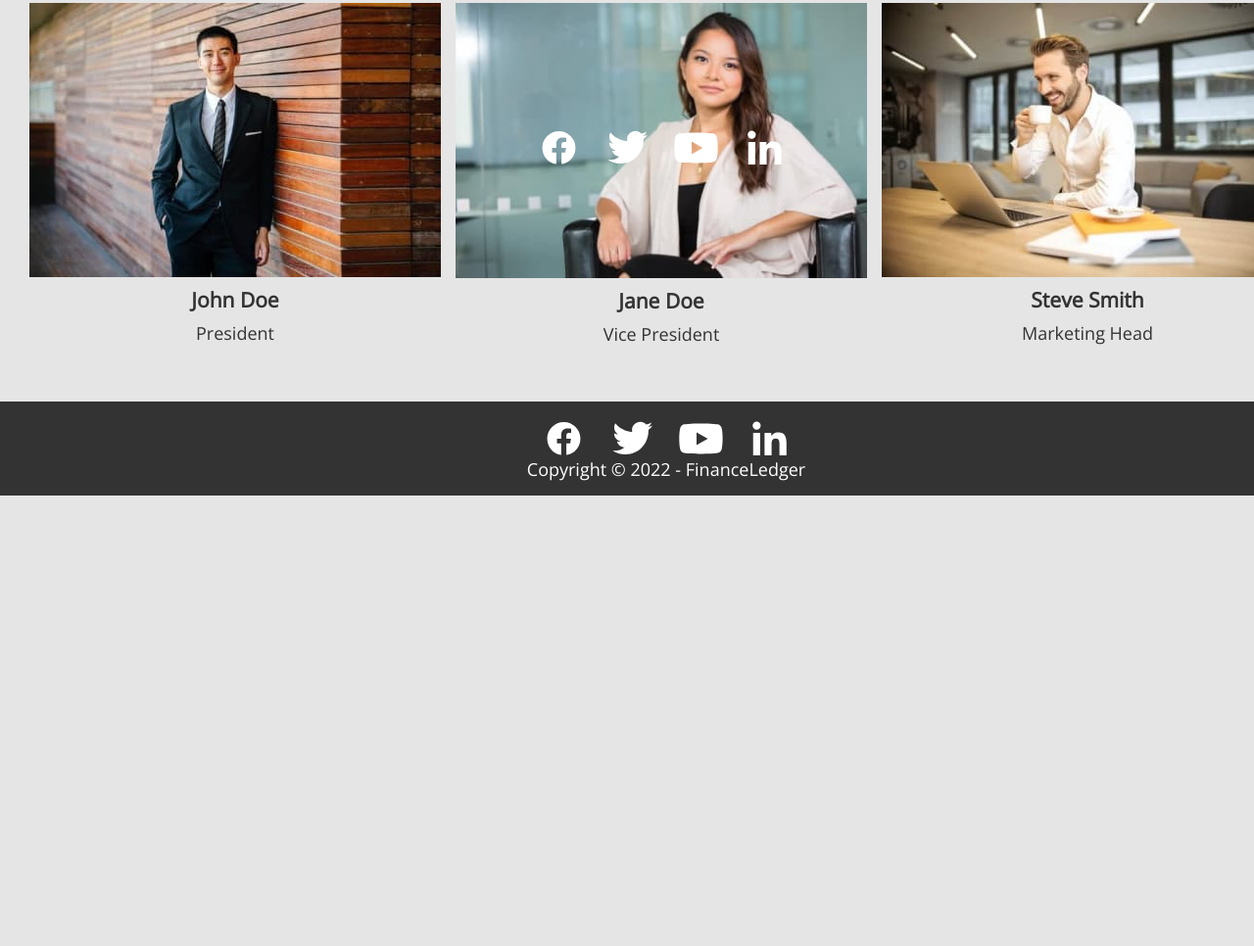
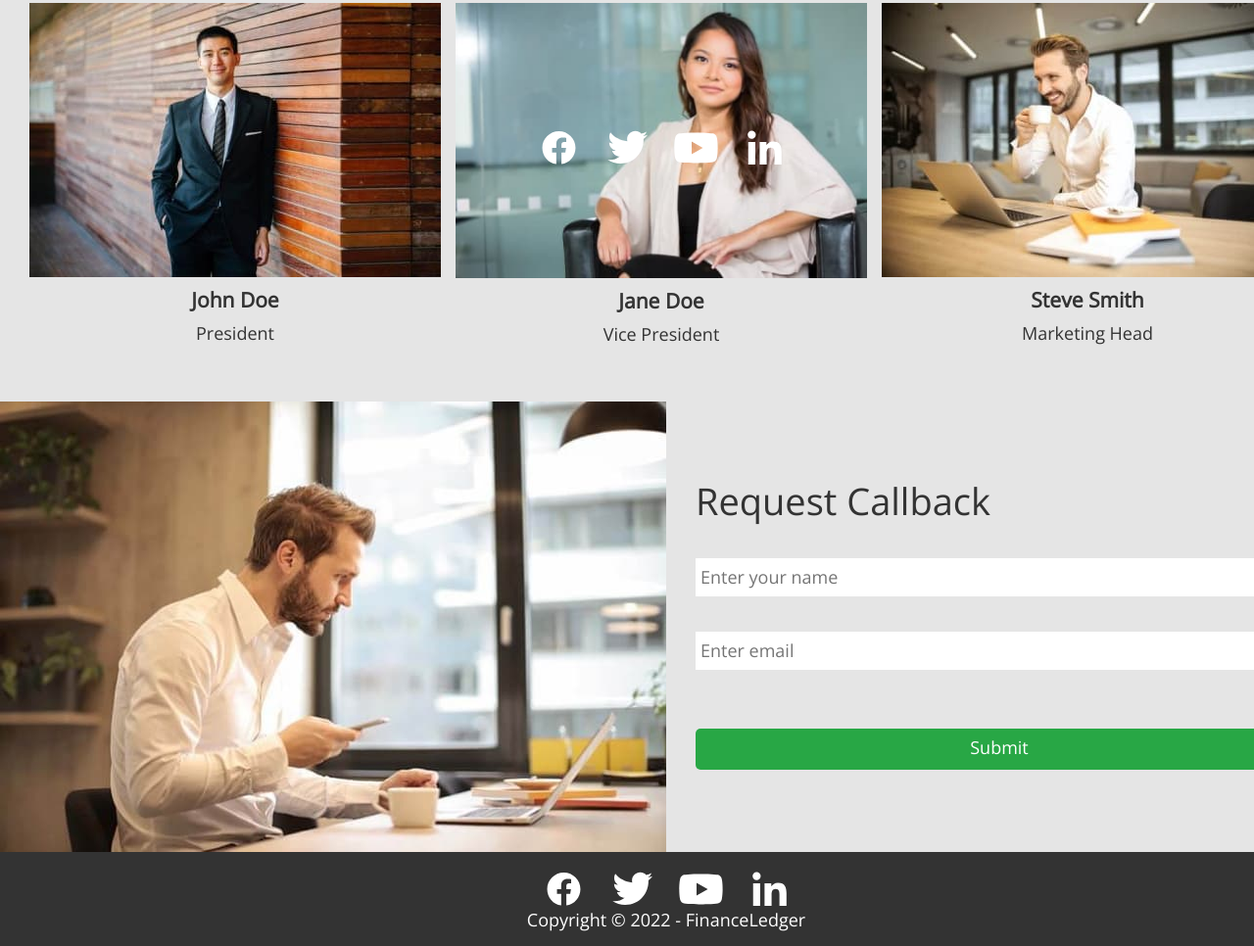
Before and after one commit to W-Sei/fson-64-devmonkeys, a plain HTML site: page index.html in a window 1280 px wide. Shown: the part 2986-3952 px from the top of the page at 98% size. Before the commit the page ends 3492 px from the top, so only its background shows below. Drawn offline with nearby package versions, Linux system fonts and the light colour scheme.

Commit message:
started form

```diff
--- a/css/style.css
+++ b/css/style.css
@@ -446,6 +446,57 @@ address {
   left: 82.5px;
 }
 
+/* contact-form */
+
+.contact-wrapper {
+  display: flex;
+  padding: 0px;
+
+}
+
+.contact-form-wrapper {
+  width: 680px;
+  padding: 78px 30px 82px 30px;
+}
+
+.contact-form {
+  display: flex;
+  flex-direction: column;
+}
+
+.contact-input {
+  font-family: 'Open Sans';
+  font-style: normal;
+  font-weight: 400;
+  font-size: 18px;
+  line-height: 1.55;
+
+  padding-top: 6px;
+  padding-bottom: 5px;
+  padding-left: 5px;
+  padding-right: 5px;
+  margin-bottom: 36px;
+
+  width: 100%;
+  border: transparent;
+}
+
+.contact-input-bottom {
+  margin-bottom: 60px;
+}
+
+.contact-btn {
+  color: var(--secondary-text-color);
+  font-family: 'Open Sans';
+  font-size: 18px;
+  line-height: 1.38;
+  background-color: var(--accent-color);
+  border: transparent;
+  border-radius: 5px;
+  padding-top: 7px;
+  padding-bottom: 10px;
+}
+
 /* footer */
 
 .footer {
--- a/index.html
+++ b/index.html
@@ -397,6 +397,39 @@
         </div>
       </section>
 
+      <!-- Contact form -->
+
+      <section class="contact">
+      <div class="container contact-wrapper">
+        <img
+          class="contact-img"
+          src="./images/contact-form/contact-form-1.jpg"
+          alt="man over notebook"
+          width="680"
+          height="460"
+          loading="lazy"
+        />
+        <div class="contact-form-wrapper">
+        <form name="contact_form" autocomplete="on" class="contact-form" novalidate>
+          <h2 class="section-title section-title-dark">Request Callback</h2>
+
+          <label>
+
+            <input type="name" name="user-name" class="contact-input" placeholder="Enter your name" />
+          </label>
+
+          <label>
+
+            <input type="email" name="user-email" class="contact-input contact-input-bottom" placeholder="Enter email"
+            required />
+          </label>
+
+          <button type="submit" class="contact-btn">Submit</button>
+        </form>
+        </div>
+      </div>
+      </section>
+
     <!-- Footer -->
     <footer class="footer container">
       <ul class="icon-list list">
```
